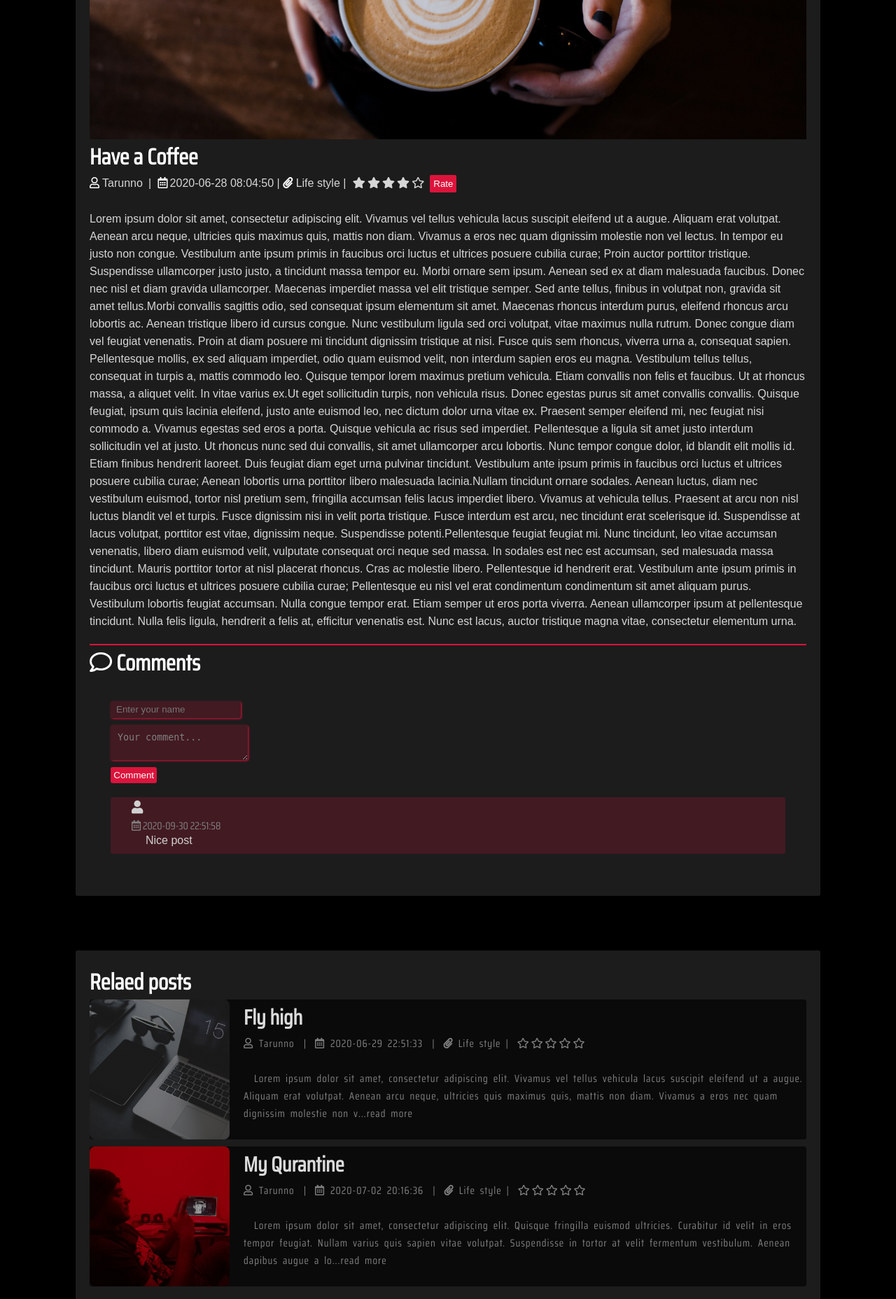
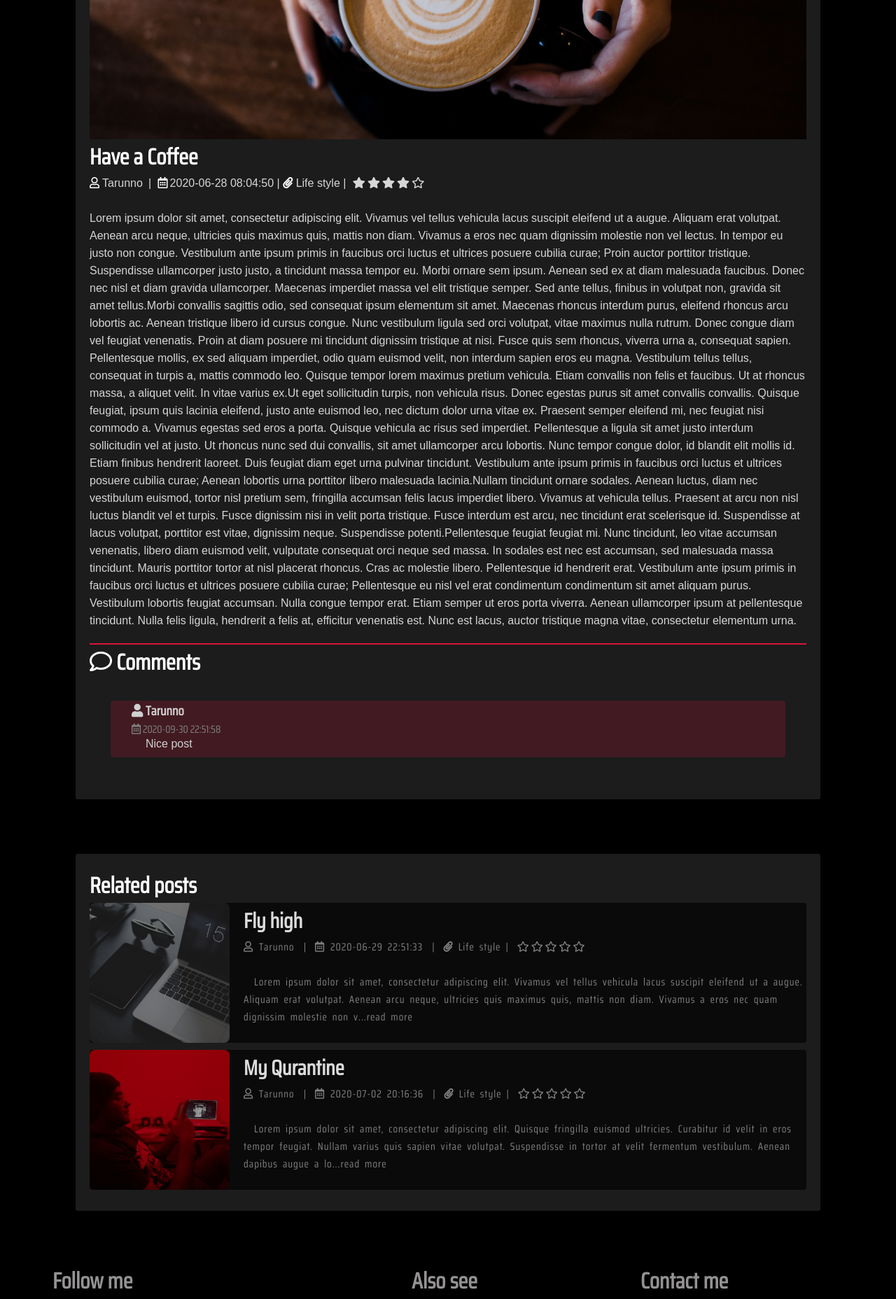
Before and after one commit to Tarunno/Blog-PHP, a PHP site: page /single.php?id=23 in a window 1280 px wide. Shown: the part 317-2173 px from the top of the page at 70% size. Run offline with PHP 8.4, Linux system fonts and the light colour scheme; data comes from the database, SQL or seed files in the repository; data that the repository does not hold is empty.

Commit message:
Update single.php

```diff
--- a/single.php
+++ b/single.php
@@ -9,7 +9,7 @@
         <meta name="viewport" content="width=device-width, initial-scale=1.0">
         <link rel="stylesheet" href="css/index.css">
         <link rel="stylesheet" href="css/single.css">
-        <title></title>
+        <title>TARUNNO SAYS | post</title>
     </head>
     <body>
 
@@ -99,8 +99,10 @@
                         }else{
                             echo '<input type="hidden" name="name" class="rating_holder" value="'.$row['sum_rating'] / $row['rated_users'].'">';
                         }
-                        echo '<input type="submit" name="rating_submit" class="rating_submit" value="Rate">
-                    </form>
+                        if(isset($_SESSION['username'])){
+                            echo '<input type="submit" name="rating_submit" class="rating_submit" value="Rate">';
+                        }
+                    echo '</form>
                     <br><br>
                     <div class="full-post-text">
                         <p>'.$row['body'].'</p>
@@ -108,15 +110,20 @@
                 </div>';
 
             echo '<h1 class="comment-header"> <i class="far fa-comment"></i> Comments </h1>
-            <div class="comment-section">
-                <form action="includes/single.inc.php?id='.$row['id'].'" method="post">
-                    <input type="text" name="users_name" placeholder=" Enter your name">
-                    <textarea class="textarea" type="text" name="message">Your comment... </textarea>
-                    <input type="submit" name="comment-submit" value="Comment">
-                </form>';
+
+            <div class="comment-section">';
+                    if(isset($_SESSION['username'])){
+                        echo '<form action="includes/single.inc.php?id='.$row['id'].'" method="post">
+                            <input type="hidden" name="user_id" value="'.$_SESSION['id'].'">
+                            <textarea class="textarea" type="text" name="message">Your comment... </textarea>
+                            <input type="submit" name="comment-submit" value="Comment">
+                        </form>';
+                    }
                     while($comment = mysqli_fetch_assoc($comments)){
+                        $user = selectOne('users', ['id' => $comment['user_id']]);
+                        $user = mysqli_fetch_assoc($user);
                         echo '<div class="comment">
-                            <h3> <i class="fas fa-user"></i> '.$comment['users_name'].' </h3>
+                            <h3> <i class="fas fa-user"></i> '.$user['username'].' </h3>
                             <p class="date"> <i class="far fa-calendar-alt"> </i>  '.$comment['comment_date'].' </p>
                             <p class="message"> '.$comment['message'].' </p>
                         </div>';
@@ -126,7 +133,7 @@
             </div>';
 
             <div class="full-post-container">
-            <h1>Relaed posts</h1>
+            <h1>Related posts</h1>
             <?php
             $search = mysqli_real_escape_string($con, $row['topics']);
     		$sql = "SELECT * FROM posts WHERE title LIKE '%$search%' OR body LIKE '%$search%' OR topics LIKE '%$search%'";
```
